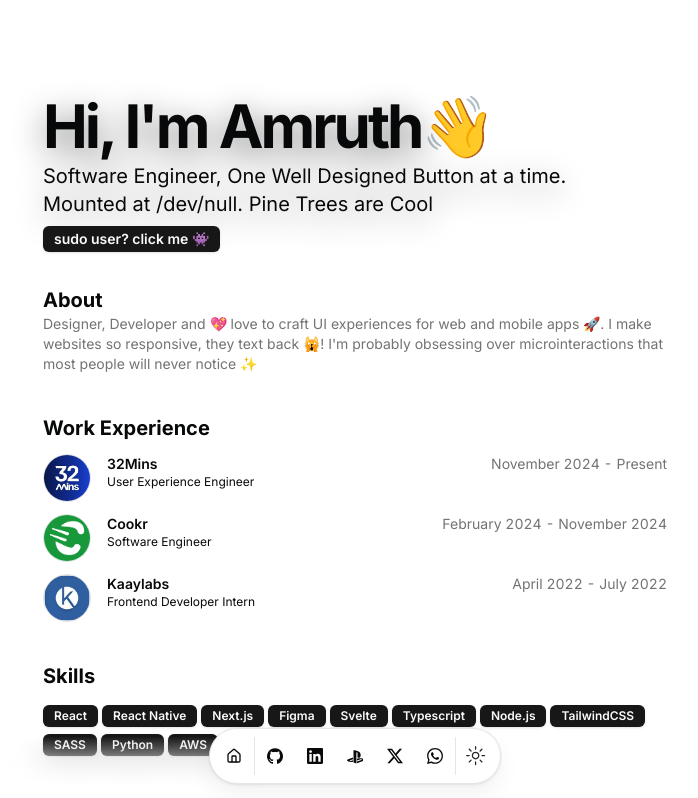
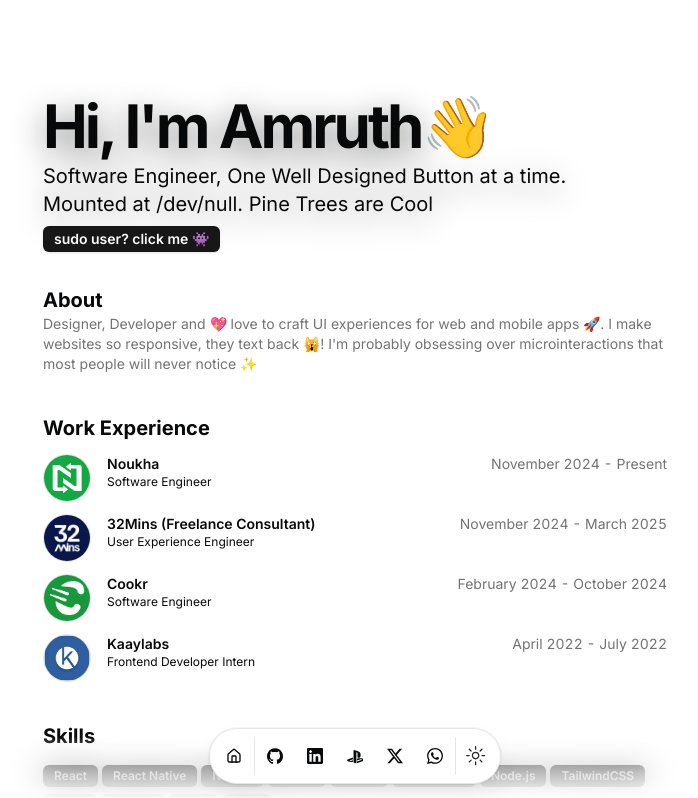
Before and after one commit to chhroot/amruth-portfolio, a Next.js app: page / in a window 1280 px wide. Shown: the top 798 px of the page, without its empty margins (285-983 px from the left). Built offline with nearby package versions, Linux system fonts and the light colour scheme.

Commit message:
chore: added noukha in experience 🌱

```diff
--- a/src/data/resume.tsx
+++ b/src/data/resume.tsx
@@ -79,14 +79,25 @@
 
   work: [
     {
-      company: "32Mins",
+      company: "Noukha",
+      href: "https://noukha.in/",
+      badges: [],
+      location: "Coimbatore, Tamil Nadu",
+      title: "Software Engineer",
+      logoUrl: "/noukha.png",
+      start: "November 2024",
+      end: "Present",
+      description: "Crafting MVPs for startups",
+    },
+    {
+      company: "32Mins (Freelance Consultant)",
       href: "https://32mins.com/",
       badges: [],
       location: "Chennai, Tamil Nadu",
       title: "User Experience Engineer",
       logoUrl: "/32mins.jpg",
       start: "November 2024",
-      end: "Present",
+      end: "March 2025",
       description:
         "As part of the IIT-incubated startup team, led the development of Rudram Dynamics' website using Sveltekit and Sanity CMS. Created a robust digital presence for this emerging tech venture, focusing on scalability, seamless content management, and exceptional user experience.",
     },
@@ -98,7 +109,7 @@
       title: "Software Engineer",
       logoUrl: "/cookr.jpg",
       start: "February 2024",
-      end: "November 2024",
+      end: "October 2024",
       description:
         "Spearheaded the successful transition of Cookr’s native food delivery app to a highly responsive web version, augmenting user experience and accessibility, expanding the customer base to 25%. Developed Features for Cookr’s Customer and Internal Android Applications. Led collaboration between design and product teams to integrate UI elements.",
     },
```
Also changed, not shown: public/32mins.jpg, public/noukha.png (added).
